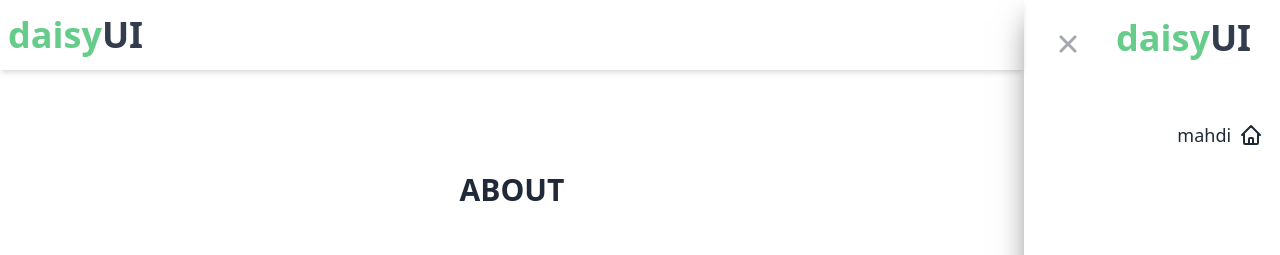
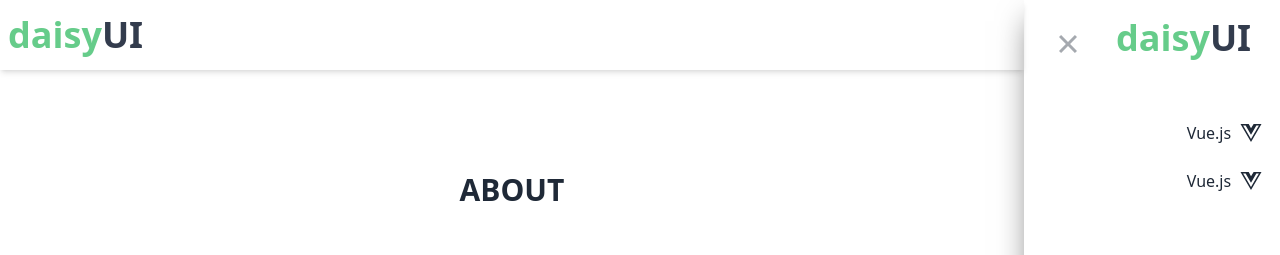
Before and after one commit to Mahdi19980/StarterLaout-next, a Next.js app: page / in a window 1280 px wide. Shown: the top 255 px of the page. Built offline with nearby package versions, Linux system fonts and the light colour scheme.

Commit message:
this is a some change

```diff
--- a/app/components/drawer.jsx
+++ b/app/components/drawer.jsx
@@ -2,9 +2,16 @@
 
 import { useState } from "react";
 import Sidebar from "./sideBar/sideBar";
+import React from "react";
 
 const SideBar = ({ checked, setCheck }) => {
   const [toggle, setToggle] = useState(checked);
+
+  const [activeItem, setActiveItem] = useState(false);
+
+  const handleClick = (item) => {
+    setActiveItem(!activeItem);
+  };
 
   const handleChange = (e) => {
     setCheck(!checked);
@@ -37,7 +44,6 @@ const SideBar = ({ checked, setCheck }) => {
               <input
                 checked={checked}
                 onChange={(e) => handleChange(e)}
-
                 type="checkbox"
               />
 
@@ -69,24 +75,37 @@ const SideBar = ({ checked, setCheck }) => {
 
       {Sidebar.map((bar, index) => {
         return (
-          <li className={!toggle && "items-end pl-2"} key={index}>
-            <a className=" text-start px-3">
-              <svg
-                xmlns="http://www.w3.org/2000/svg"
-                className={toggle ? "h-6 w-6" : "h-5 w-5"}
-                fill="none"
-                viewBox="0 0 24 24"
-                stroke="currentColor"
-              >
-                <path
-                  strokeLinecap="round"
-                  strokeLinejoin="round"
-                  strokeWidth="2"
-                  d="M3 12l2-2m0 0l7-7 7 7M5 10v10a1 1 0 001 1h3m10-11l2 2m-2-2v10a1 1 0 01-1 1h-3m-6 0a1 1 0 001-1v-4a1 1 0 011-1h2a1 1 0 011 1v4a1 1 0 001 1m-6 0h6"
-                />
-              </svg>
+          <li
+            onClick={handleClick}
+            className={!toggle && "items-end pl-2"}
+            key={bar.id}
+          >
+            <a className=" text-start text-base  li-item px-3 font-medium">
+              {bar.icon}
               <p className={!toggle ? "hidden" : "flex"}>{bar.name}</p>
             </a>
+
+            {bar.children && (
+              <ul className="list-inside transition duration-500 ease-in-out">
+                {bar.children.map((item, index) => {
+                  if (activeItem === true) {
+                    return (
+                      <li key={item.id} className="" style={{ top: "10px" }}>
+                        <a
+                          className="font-medium text-start m-1 text-base"
+                          href=""
+                        >
+                          {item.icon}
+                          <p>{item.name}</p>
+                        </a>
+                      </li>
+                    );
+                  } else {
+                    return null;
+                  }
+                })}
+              </ul>
+            )}
           </li>
         );
       })}
--- a/app/components/sideBar/sideBar.jsx
+++ b/app/components/sideBar/sideBar.jsx
@@ -1,12 +1,29 @@
+import { FaVuejs } from "react-icons/fa";
+import { CiDatabase, CiBullhorn } from "react-icons/ci";
 const Sidebar = [
   {
-    name: "mahdi",
-    icon: "",
-    dropdown: [
+    id: 1,
+    name: "Vue.js",
+    icon: <FaVuejs size={"1.5rem"} />,
+    children: [
       {
         name: "ali",
+        icon: <CiBullhorn size={"1.5rem"} />,
       },
-      { name: "hosein" },
+      { name: "hosein", icon: <CiDatabase size={"1.5rem"} /> },
+    ],
+  },
+  {
+    id: 2,
+    name: "Vue.js",
+    icon: <FaVuejs size={"1.5rem"} />,
+    children: [
+      {
+        id: 1,
+        name: "ali",
+        icon: <CiBullhorn size={"1.5rem"} />,
+      },
+      { id: 2, name: "hosein", icon: <CiDatabase size={"1.5rem"} /> },
     ],
   },
 ];
--- a/app/layout.js
+++ b/app/layout.js
@@ -6,6 +6,11 @@ import SideBar from "./components/drawer";
 // import { Metadata } from "next";
 import "./globals.css";
 import "./components/sideBar/sideBar.css";
+
+import { config } from '@fortawesome/fontawesome-svg-core'
+import '@fortawesome/fontawesome-svg-core/styles.css'
+config.autoAddCss = false
+
 import LayoutProvider from "./layoutPage";
 
 export const metadata = {
--- a/package.json
+++ b/package.json
@@ -11,12 +11,15 @@
   "dependencies": {
     "@emotion/react": "^11.11.0",
     "@emotion/styled": "^11.11.0",
+    "@fortawesome/fontawesome-free": "^6.4.0",
     "@fortawesome/fontawesome-svg-core": "^6.4.0",
+    "@fortawesome/free-solid-svg-icons": "^6.4.0",
     "@fortawesome/react-fontawesome": "^0.2.0",
     "@mui/icons-material": "^5.11.16",
     "@mui/material": "^5.13.3",
     "antd": "^5.5.2",
     "autoprefixer": "10.4.14",
+    "babel-plugin-macros": "^3.1.0",
     "bootstrap": "^5.3.0",
     "eslint": "8.41.0",
     "eslint-config-next": "13.4.4",
```
Also changed, not shown: app/components/sideBar/sidebar.css (line endings or trailing spaces), 1 other file (tests, documents, lock files or other folders).
